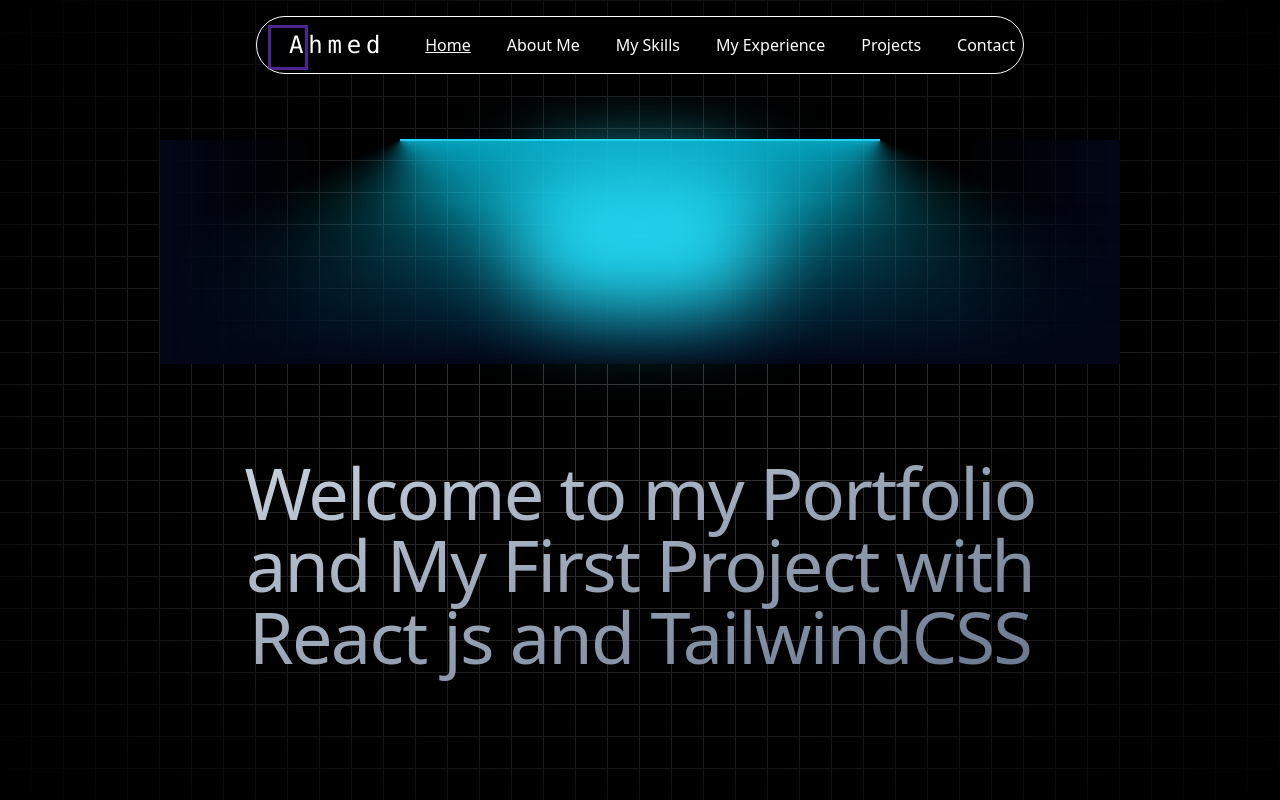
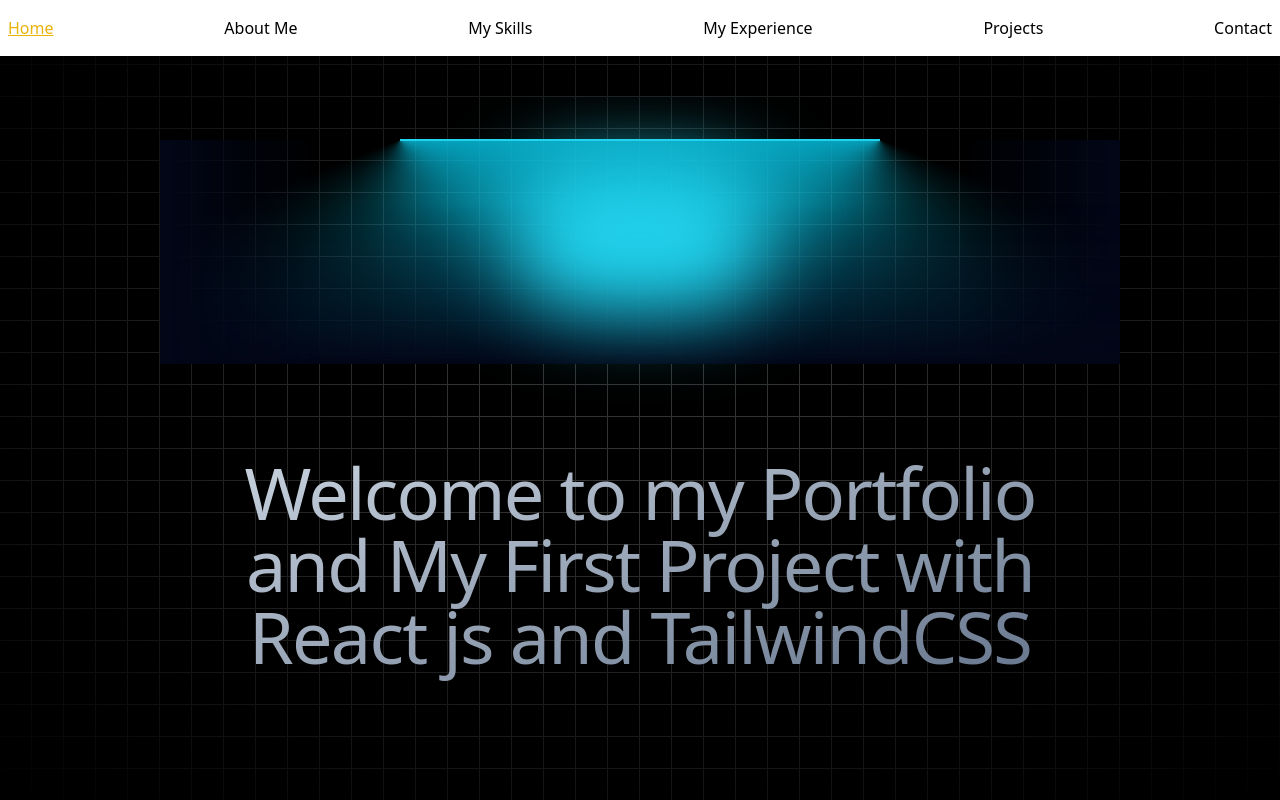
Before and after one commit to ahmedghounami/Portfolio, a React (Vite) app: page / in a window 1280 px wide. Built offline with nearby package versions, Linux system fonts and the light colour scheme.

Commit message:
some changes

```diff
--- a/src/contaners/nav.jsx
+++ b/src/contaners/nav.jsx
@@ -46,19 +46,13 @@
   }, [containerRef]);
 
   return (
-    <div className="fixed overflow-hidden border border-[white] z-50 bg-[#000000] text-[white] top-[1rem] flex gap-10 pl-20 p-2 items-center rounded-[3rem] w-[60%]">
-      <div>
-        <h1 className="font-mono text-2xl -ml-[3rem] tracking-[0.3rem]">
-          Ahmed
-        </h1>
-        <div className="border-[0.2rem] border-[#4d2491] absolute h-[80%] left-[0.7rem] top-2 w-10"></div>
-      </div>
-      <div className="flex flex-1 justify-between">
+    <div className="fixed top-0 left-0 w-screen bg-white shadow-md z-50 p-2">
+      <div className="flex justify-between items-center">
         <a
           href="#"
           className={`${
-            show === 1 ? "underline" : ""
-          }  pb-2 pt-2 text-center transition-all duration-500`}
+            show === 1 ? "underline text-yellow-500" : ""
+          } pb-2 pt-2 text-center transition-all duration-500`}
           onClick={() => {
             containerRef.current.scrollTo({
               top: 500,
@@ -72,8 +66,8 @@
         <a
           href="#"
           className={`${
-            show === 2 ? "underline" : ""
-          }  pb-2 pt-2 text-center transition-all duration-500`}
+            show === 2 ? "underline text-yellow-500" : ""
+          } pb-2 pt-2 text-center transition-all duration-500`}
           onClick={() => {
             containerRef.current.scrollTo({
               top: 1200,
@@ -87,8 +81,8 @@
         <a
           href="#"
           className={`${
-            show === 3 ? "underline" : ""
-          }  pb-2 pt-2 text-center transition-all duration-500`}
+            show === 3 ? "underline text-yellow-500" : ""
+          } pb-2 pt-2 text-center transition-all duration-500`}
           onClick={() => {
             containerRef.current.scrollTo({
               top: 1800,
@@ -102,8 +96,8 @@
         <a
           href="#"
           className={`${
-            show === 4 ? "underline" : ""
-          }  pb-2 pt-2 text-center transition-all duration-500`}
+            show === 4 ? "underline text-yellow-500" : ""
+          } pb-2 pt-2 text-center transition-all duration-500`}
           onClick={() => {
             containerRef.current.scrollTo({
               top: 2500,
@@ -117,8 +111,8 @@
         <a
           href="#"
           className={`${
-            show === 5 ? "underline" : ""
-          }  pb-2 pt-2 text-center transition-all duration-500`}
+            show === 5 ? "underline text-yellow-500" : ""
+          } pb-2 pt-2 text-center transition-all duration-500`}
           onClick={() => {
             containerRef.current.scrollTo({
               top: 3000,
@@ -132,8 +126,8 @@
         <a
           href="#"
           className={`${
-            show === 6 ? "underline" : ""
-          }  pb-2 pt-2 text-center transition-all duration-500`}
+            show === 6 ? "underline text-yellow-500" : ""
+          } pb-2 pt-2 text-center transition-all duration-500`}
           onClick={() => {
             containerRef.current.scrollTo({
               top: 4400,
```
Also changed, not shown: 1 other file (tests, documents, lock files or other folders).
